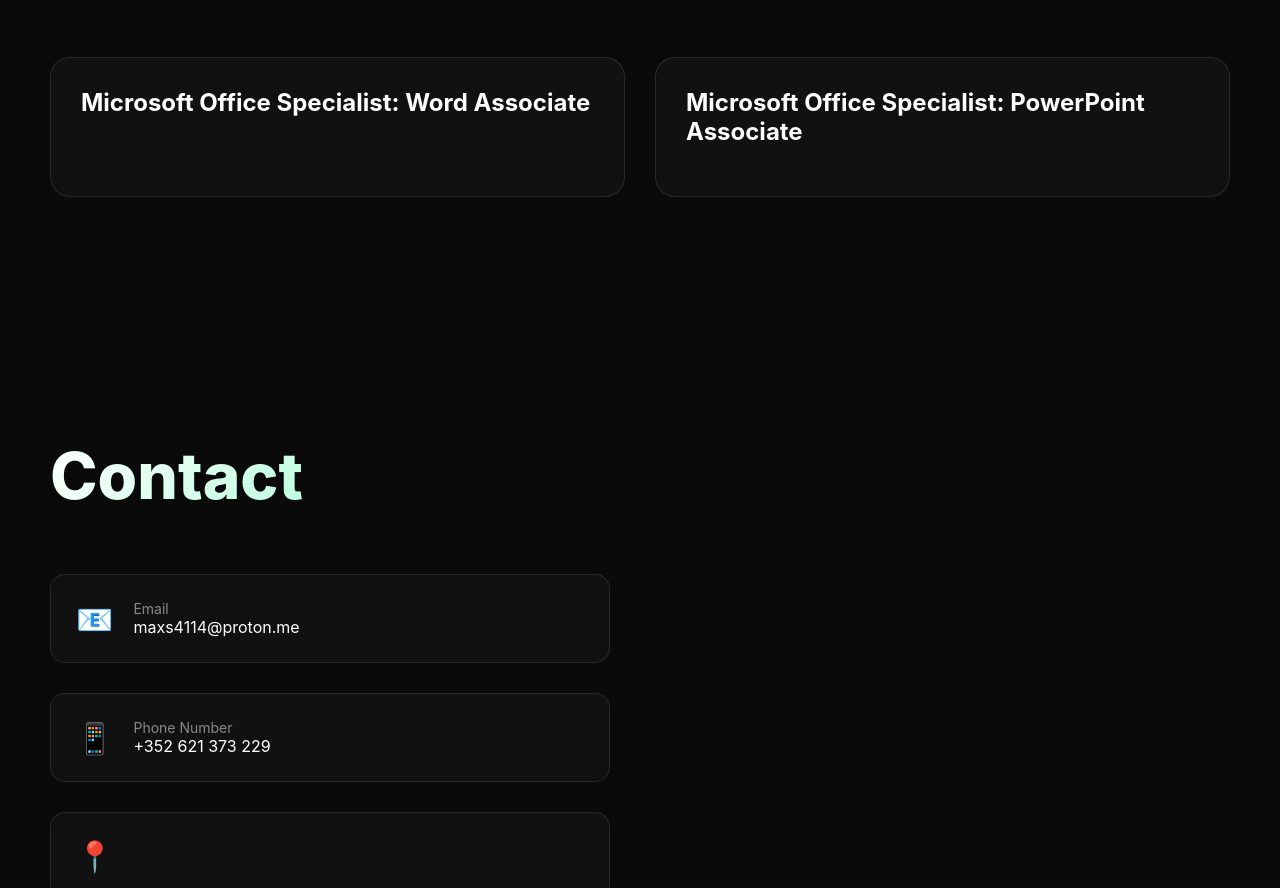
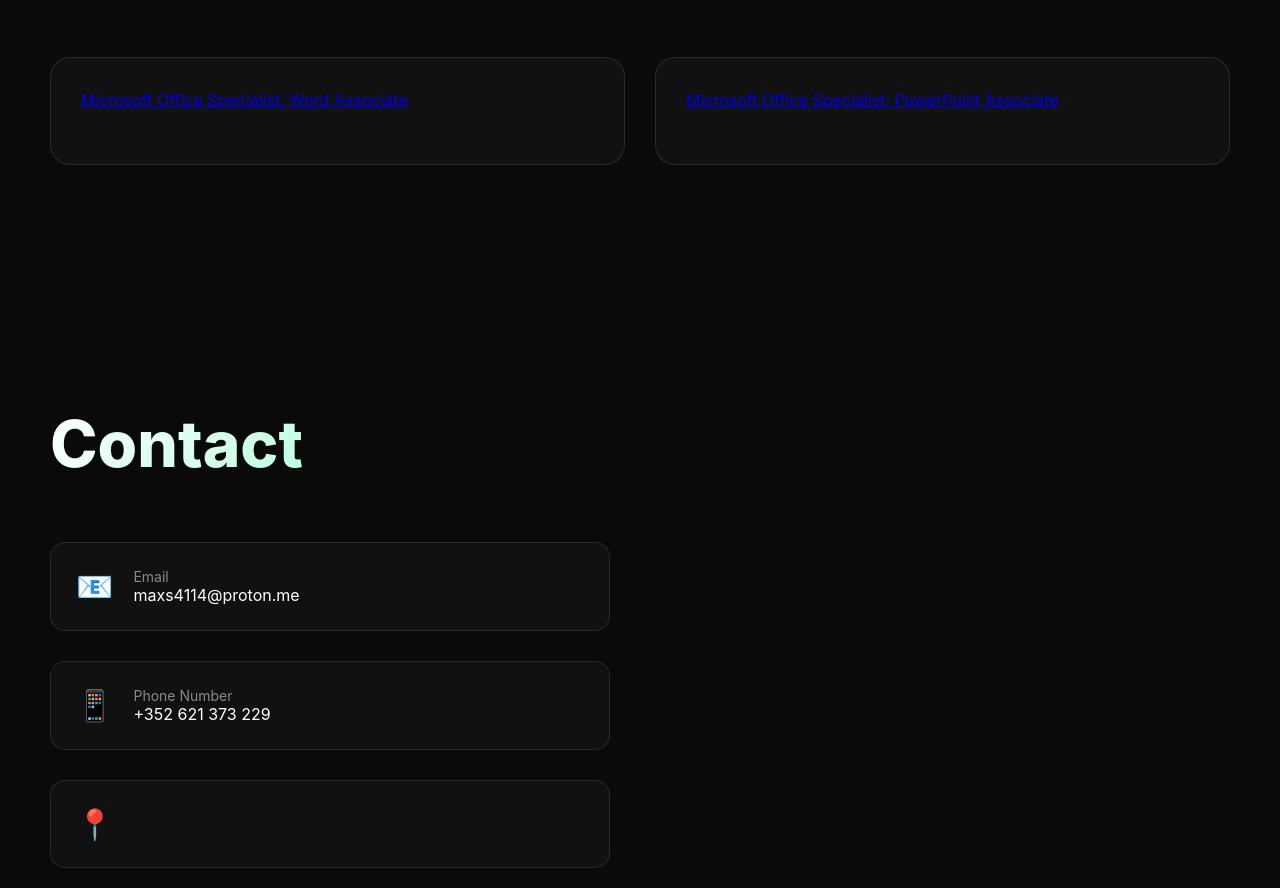
Before and after one commit to GoldKuchen0/SIMMA-EDU.github.io, a plain HTML site: page index.html in a window 1280 px wide. Shown: the part 3392-4280 px from the top of the page. Drawn offline with Linux system fonts and the light colour scheme.

Commit message:
Update project links with titles in index.html

```diff
--- a/index.html
+++ b/index.html
@@ -614,15 +614,13 @@
     <div class="projects-grid">
         <div class="project-card">
             <div class="project-content">
-                <h3>Microsoft Office Specialist: Word Associate</h3>
-                <p><a href="https://www.credly.com/badges/d948da79-5839-4e60-9662-d44abba46877/linked_in_profile"></a></p>
+                <p><a href="https://www.credly.com/badges/d948da79-5839-4e60-9662-d44abba46877/linked_in_profile">Microsoft Office Specialist: Word Associate</a></p>
             </div>
         </div>
 
         <div class="project-card">
             <div class="project-content">
-                <h3>Microsoft Office Specialist: PowerPoint Associate</h3>
-                  <p><a href="https://www.credly.com/badges/bc5e0ab9-c642-4708-bc90-c17e2b070f19/linked_in_profile"></a></p>
+                  <p><a href="https://www.credly.com/badges/bc5e0ab9-c642-4708-bc90-c17e2b070f19/linked_in_profile">Microsoft Office Specialist: PowerPoint Associate</a></p>
             </div>
         </div>
     </div>
```
